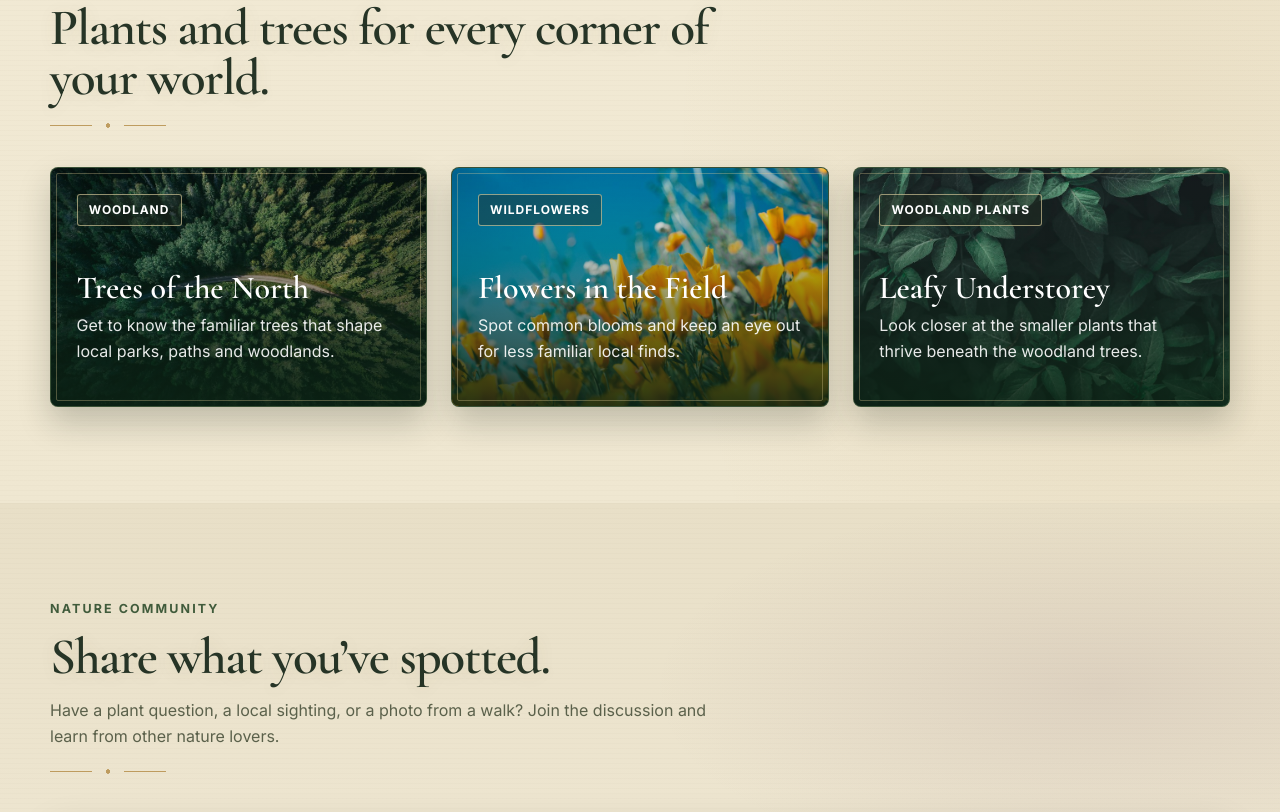
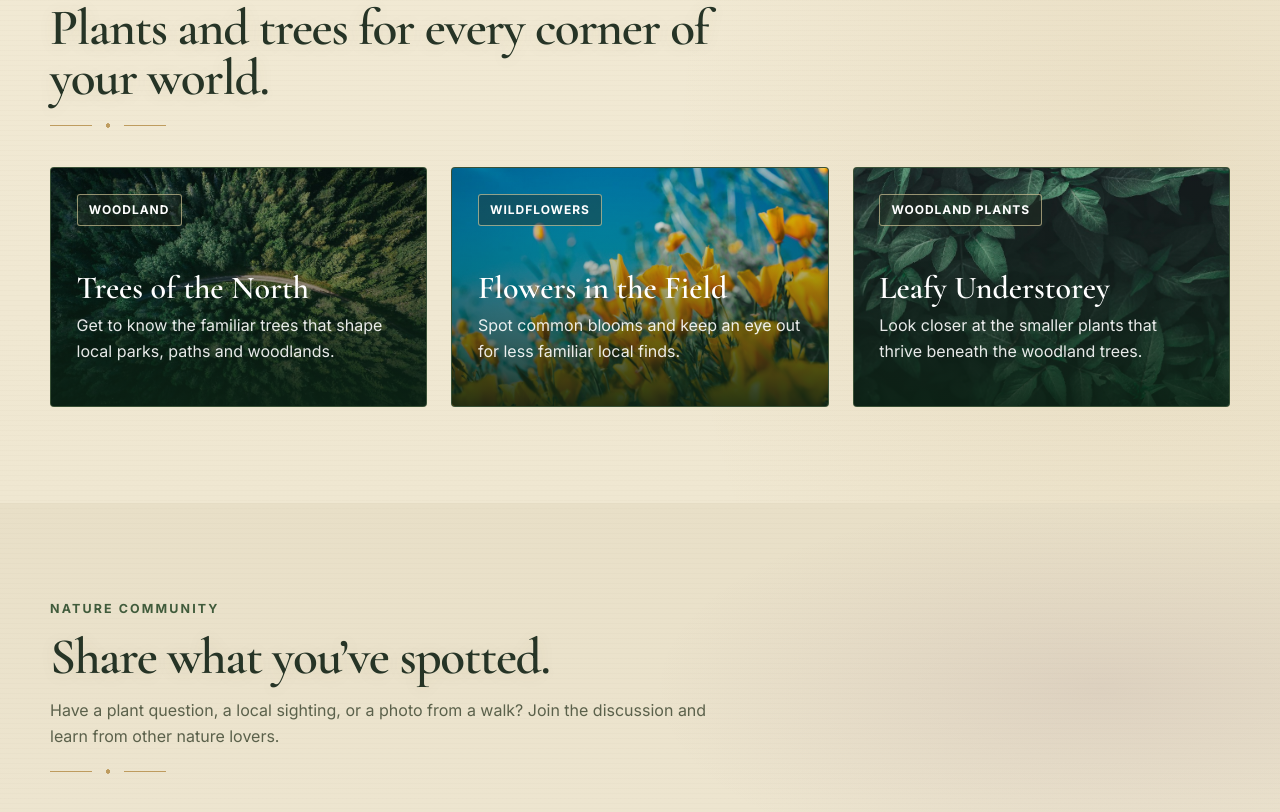
Before and after one commit to ashweston138-byte/MyWebsite1, a plain HTML site: page index.html in a window 1280 px wide. Shown: the part 1478-2290 px from the top of the page. Drawn offline with nearby package versions, Linux system fonts and the light colour scheme; no server answers; a web font is replaced by a local one.

Commit message:
Flatten homepage buttons and cards
Co-authored-by: Copilot <223556219+Copilot@users.noreply.github.com>

```diff
--- a/style.css
+++ b/style.css
@@ -880,6 +880,57 @@ blockquote footer {
   }
 }
 
+body:not(.login-page) .button {
+  border-radius: 4px;
+  box-shadow: none;
+  transition: background-color 0.2s ease, border-color 0.2s ease, color 0.2s ease;
+}
+
+body:not(.login-page) .button:hover,
+body:not(.login-page) .button:focus-visible {
+  transform: none;
+  box-shadow: none;
+}
+
+body:not(.login-page) .button-primary {
+  background: var(--primary);
+}
+
+body:not(.login-page) .button-primary:hover,
+body:not(.login-page) .button-primary:focus-visible {
+  background: var(--primary-strong);
+}
+
+body:not(.login-page) .hero-photo,
+body:not(.login-page) .floating-note,
+body:not(.login-page) .project-card,
+body:not(.login-page) .community-panel,
+body:not(.login-page) blockquote {
+  box-shadow: none;
+}
+
+body:not(.login-page) .floating-note,
+body:not(.login-page) .project-card,
+body:not(.login-page) .community-panel,
+body:not(.login-page) blockquote {
+  border-radius: 4px;
+}
+
+body:not(.login-page) .project-card {
+  outline: none;
+  transition: none;
+}
+
+body:not(.login-page) .project-card:hover {
+  transform: none;
+}
+
+body:not(.login-page) .project-card .project-image,
+body:not(.login-page) .project-card:hover .project-image {
+  transform: none;
+  transition: none;
+}
+
 @media (prefers-reduced-motion: reduce) {
   html {
     scroll-behavior: auto;
```
